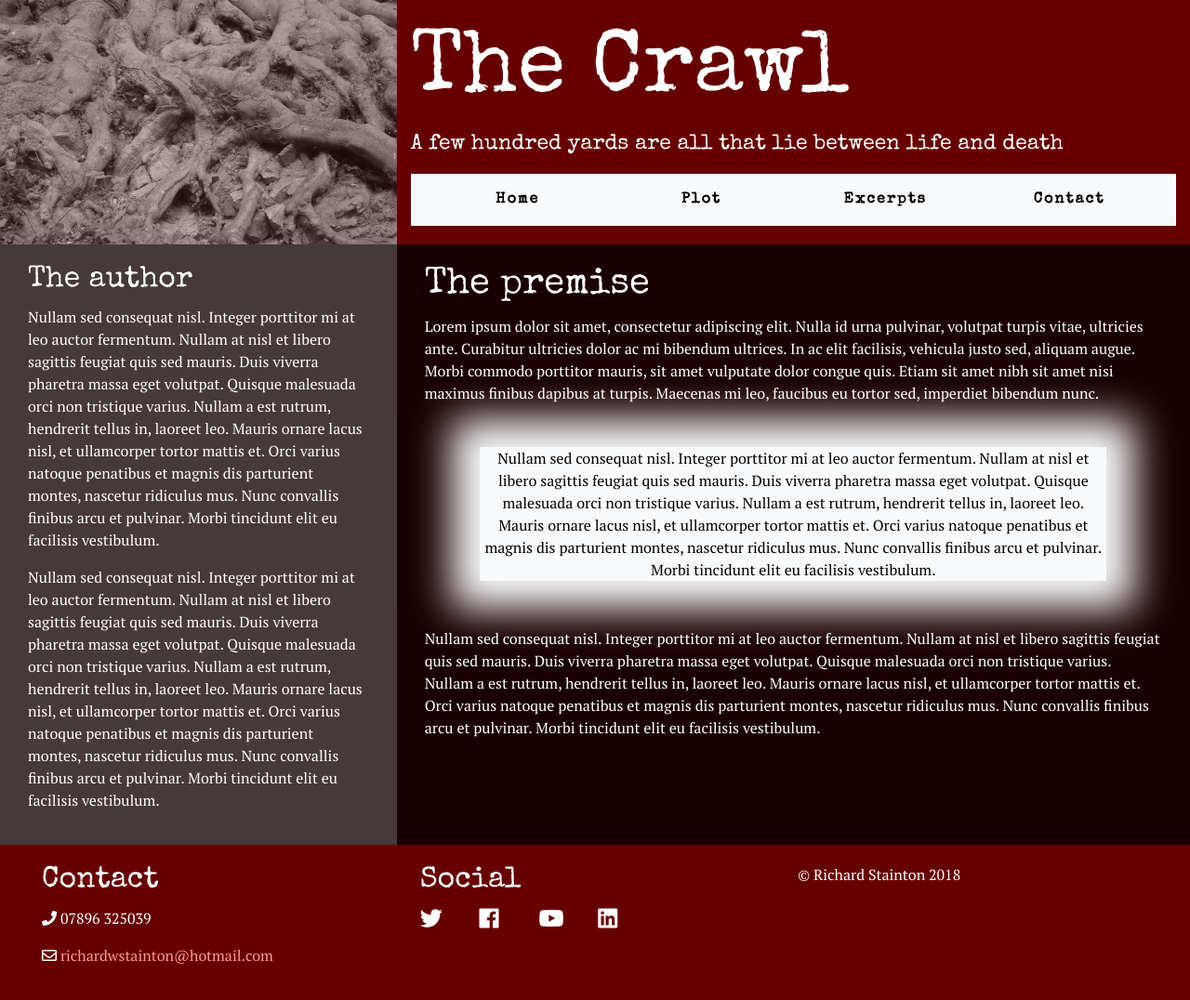
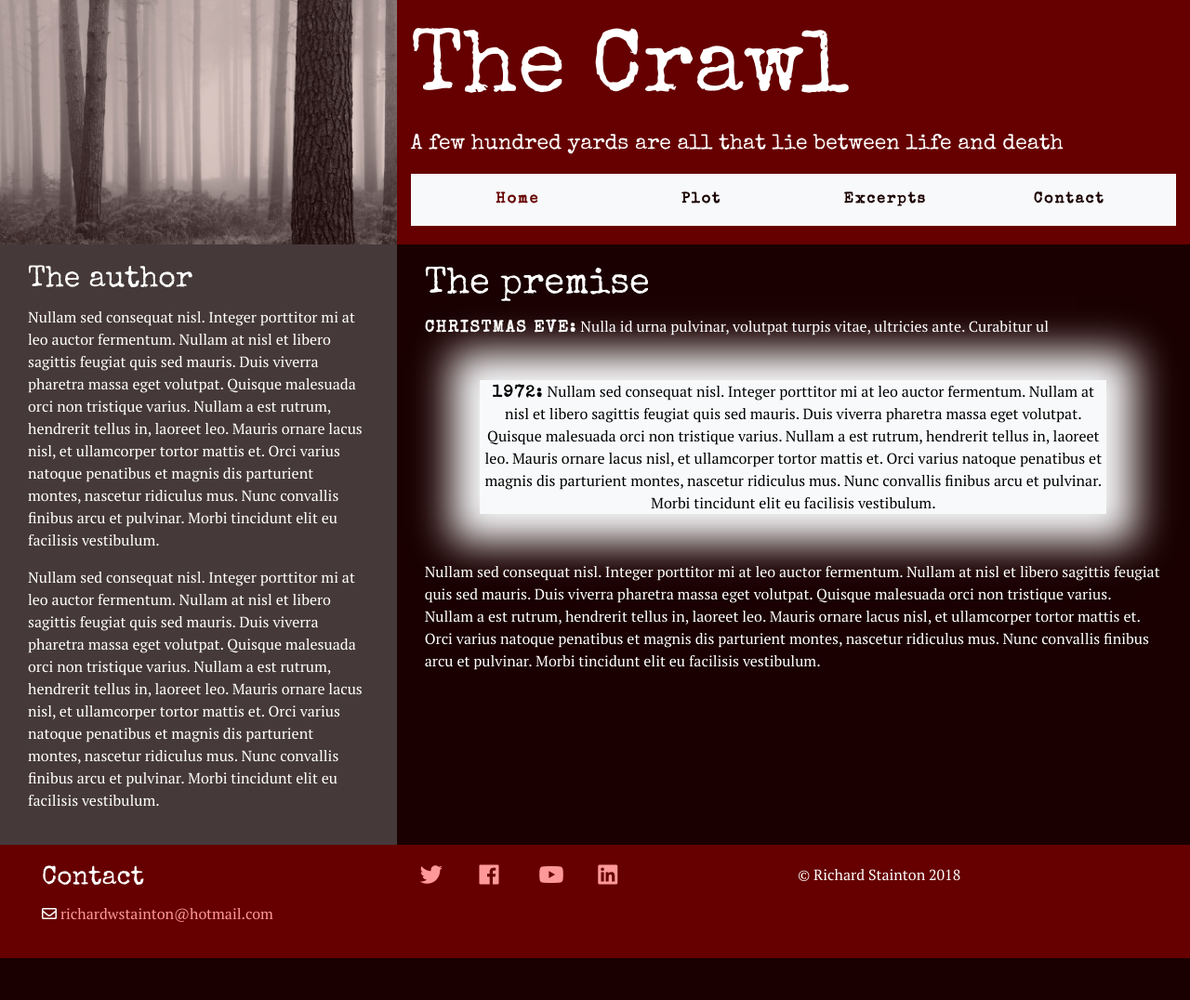
Before and after one commit to Domehead123/the-crawl, a plain HTML site: page index.html in a window 1280 px wide. Shown: the whole page at 93% size. After the commit the page ends 1031 px from the top, so only its background shows below. Drawn offline with nearby package versions, Linux system fonts and the light colour scheme.

Commit message:
footer, hover effects, home page styling

```diff
--- a/assets/css/style.css
+++ b/assets/css/style.css
@@ -13,7 +13,8 @@ body {
 
 
 h1,
-h2 {
+h2,
+h3{
     font-family: 'Special Elite', cursive;
 }
 
@@ -21,6 +22,13 @@ h2 {
 
 a {
     color: #ff9999;
+    transition: all 0.5s ease-in-out;
+}
+
+a:hover {
+    color: #ff9999;
+    text-shadow: 0px 0px 5px #fff;
+    text-decoration: none;
 }
 
 .content {
@@ -44,7 +52,7 @@ header {
 
 
 .main-picture {
-    background: url("../images/branches-mono.jpg");
+    background: url("../images/forestmono.jpg");
     opacity: 0.8;
     background-repeat: no-repeat;
     background-position: top;
@@ -92,19 +100,26 @@ header {
 
 }
 
-.nav-link {
+
+
+.navbar-light .navbar-nav .nav-link {
     letter-spacing: 2px;
     font-weight: 700;
+    color: #1a0000;
+    transition: all 1s ease-in-out;
 }
 
-.navbar-light .navbar-nav .nav-link {
-    color: rgba(0, 0, 0, 1);
+
+.navbar-light .navbar-nav .active>.nav-link
+{color: #660000;
+    font-weight: 900;
 }
 
-.navbar-light .navbar-nav .active>.nav-link {
-    color: rgba(0, 0, 0, 1);
-}
 
+.navbar-light .navbar-nav .nav-link:hover
+
+{color: #463939;
+text-shadow: 0 0 8px #660000;}
 
 
 
@@ -139,7 +154,12 @@ box-shadow: 0px 0px 40px 30px rgba(248,249,250,1);
 }
 
 
-
+.intro-phrase {font-family: 'Special Elite', cursive;
+font-size: 1.1em;
+font-weight: 600;
+letter-spacing: 0.1em;
+    line-height: 1em;
+}
 
 /* ----- footer -------*/
 
@@ -149,6 +169,7 @@ footer {
 .social-icon {
 font-size: 1.5em;
 width: 2.5em;
+
 }
 
 
--- a/index.html
+++ b/index.html
@@ -87,10 +87,11 @@
           <h1>The premise</h1>
 
 
-<p>Lorem ipsum dolor sit amet, consectetur adipiscing elit. Nulla id urna pulvinar, volutpat turpis vitae, ultricies ante. Curabitur ultricies dolor ac mi bibendum ultrices. In ac elit facilisis, vehicula justo sed, aliquam augue. Morbi commodo porttitor mauris, sit amet vulputate dolor congue quis. Etiam sit amet nibh sit amet nisi maximus finibus dapibus at turpis. Maecenas mi leo, faucibus eu tortor sed, imperdiet bibendum nunc.</p>
+
+<p><span class="intro-phrase">CHRISTMAS EVE:</span> Nulla id urna pulvinar, volutpat turpis vitae, ultricies ante. Curabitur ul<strongdo porttitor mauris, sit amet vulputate dolor congue quis. Etiam sit amet nibh sit amet nisi maximus finibus dapibus at turpis. Maecenas mi leo, faucibus eu tortor sed, imperdiet bibendum nunc.</p>
 
 <div class="white-block center">
-  <p>Nullam sed consequat nisl. Integer porttitor mi at leo auctor fermentum. Nullam at nisl et libero sagittis feugiat quis sed mauris. Duis viverra pharetra massa eget volutpat. Quisque malesuada orci non tristique varius. Nullam a est rutrum, hendrerit tellus in, laoreet leo. Mauris ornare lacus nisl, et ullamcorper tortor mattis et. Orci varius natoque penatibus et magnis dis parturient montes, nascetur ridiculus mus. Nunc convallis finibus arcu et pulvinar. Morbi tincidunt elit eu facilisis vestibulum.</p>
+  <p><span class="intro-phrase">1972:</span> Nullam sed consequat nisl. Integer porttitor mi at leo auctor fermentum. Nullam at nisl et libero sagittis feugiat quis sed mauris. Duis viverra pharetra massa eget volutpat. Quisque malesuada orci non tristique varius. Nullam a est rutrum, hendrerit tellus in, laoreet leo. Mauris ornare lacus nisl, et ullamcorper tortor mattis et. Orci varius natoque penatibus et magnis dis parturient montes, nascetur ridiculus mus. Nunc convallis finibus arcu et pulvinar. Morbi tincidunt elit eu facilisis vestibulum.</p>
 
 
 </div>
@@ -121,18 +122,18 @@
       <div class="row">
 
         <div class="col-lg-4">
-          <h2>Contact</h2>
-            <p><i class="fas fa-phone"></i> 07896 325039</p>
+          <h3>Contact</h3>
+
             <p><i class="far fa-envelope"></i><a href="mailto:"richardwstainton@hotmail.com">
             richardwstainton@hotmail.com</a></p>
           </div>
 
           <div class="col-lg-4">
-          <h2>Social</h2>
-     <p><i class="fab fa-twitter social-icon"></i>
-     <i class="fab fa-facebook social-icon"></i>
-     <i class="fab fa-youtube social-icon"></i>
-     <i class="fab fa-linkedin social-icon"></i></p>
+
+     <p><a href="#"><i class="fab fa-twitter social-icon"></i></a>
+     <a href="#"><i class="fab fa-facebook social-icon"></i></a>
+     <a href="#"><i class="fab fa-youtube social-icon"></i></a>
+     <a href="#"><i class="fab fa-linkedin social-icon"></i></a>
           </div>
 
           <div class="col-lg-4">
```
Also changed, not shown: assets/images/forestmono.jpg (added).
